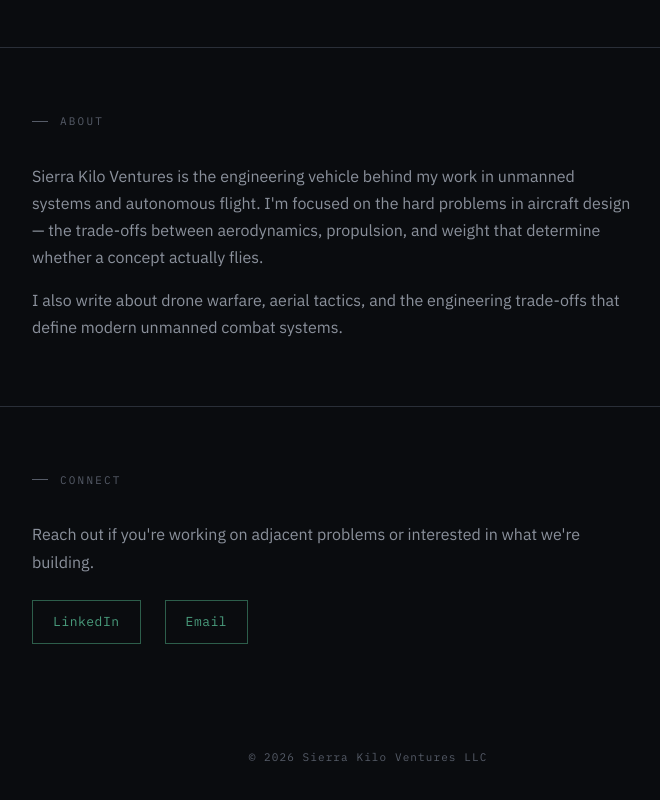
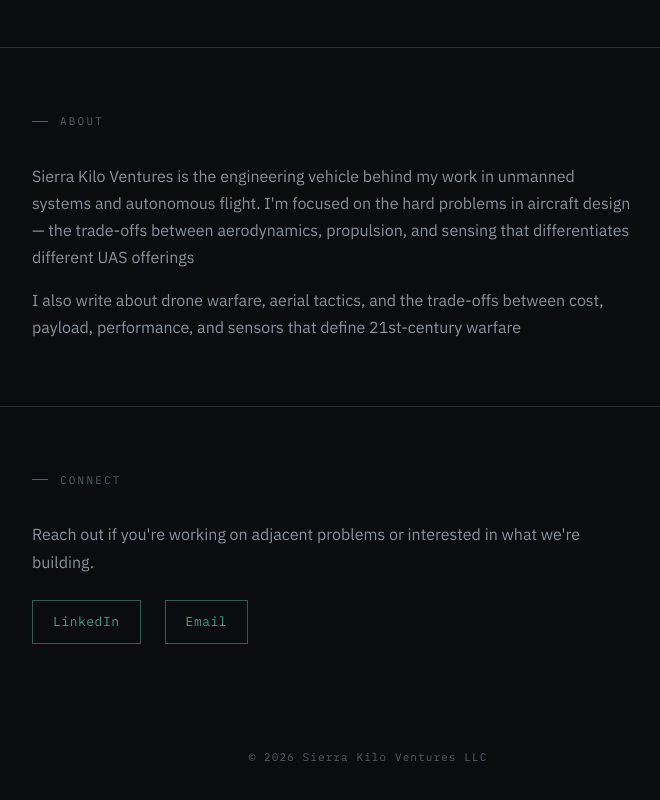
Before and after one commit to spencerpkoontz-cyber/SierraKiloVentures.com, a plain HTML site: page index.html in a window 1280 px wide. Shown: the part 919-1719 px from the top of the page, without its empty margins (272-932 px from the left). Drawn offline with Linux system fonts and the light colour scheme.

Commit message:
Revise content in About section of index.html
Updated text to reflect changes in focus on sensing and 21st-century warfare.

```diff
--- a/index.html
+++ b/index.html
@@ -339,12 +339,13 @@
             <p>
                 Sierra Kilo Ventures is the engineering vehicle behind my work in unmanned
                 systems and autonomous flight. I'm focused on the hard problems in aircraft
-                design &mdash; the trade-offs between aerodynamics, propulsion, and weight
-                that determine whether a concept actually flies.
+                design &mdash; the trade-offs between aerodynamics, propulsion, and sensing
+                that differentiates different UAS offerings
             </p>
             <p>
-                I also write about drone warfare, aerial tactics, and the engineering trade-offs
-                that define modern unmanned combat systems.
+                I also write about drone warfare, aerial tactics, and the trade-offs between
+                cost, payload, performance, and sensors that define 21st-century warfare
+
             </p>
         </div>
     </section>
```
